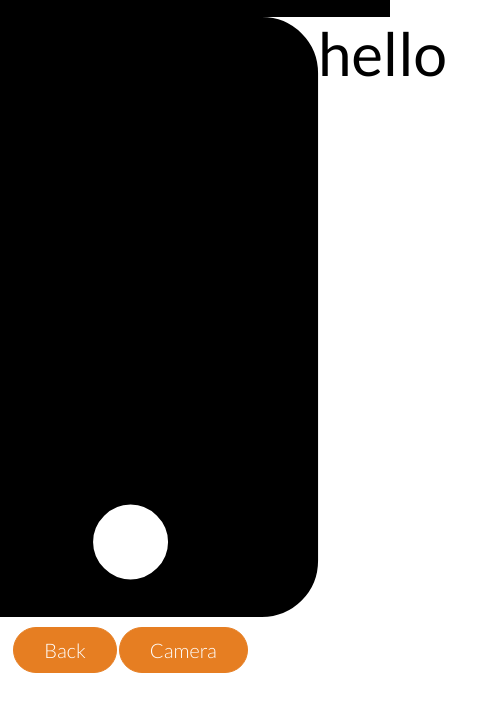
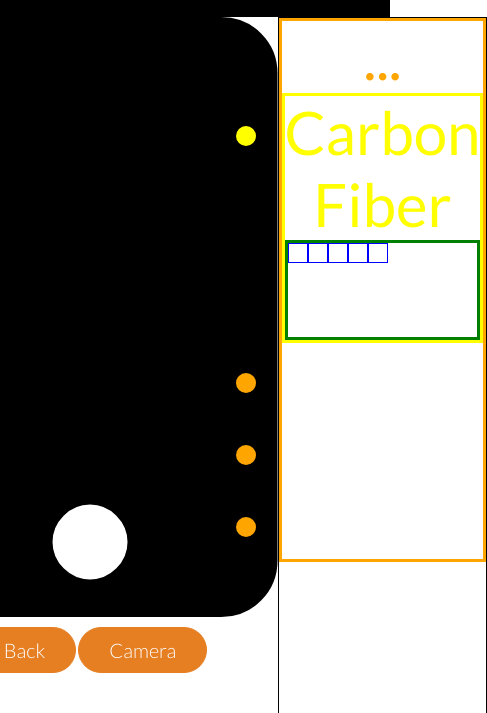
Before and after one commit to blakeschollmeyer/WrapHut, a website: page html/shop/apple-builder/apple-builder.html in a window 390 px wide. Shown: the part 131-844 px from the top of the page, 487 px wide, since content can reach past the window. Drawn offline with Linux system fonts and the light colour scheme.

Commit message:
Mobile-builder updates

```diff
--- a/html/shop/apple-builder/apple-builder.html
+++ b/html/shop/apple-builder/apple-builder.html
@@ -34,15 +34,24 @@
         </div>
     </div>
     <div class="section-mobile-builder__item-menu">
-        <p>hello</p>
+        <!--<p>menu</p>-->
 
-        <ul id="1">
-            <li id="2">
-                <ul id="3">
-                    <li id="4"></li>
+        <!-- all dropdowns -->
+        <ul class="section-mobile-builder__dropdown">
+            <p>...</p>
+            <!-- is the first dropdown -->
+            <li class="section-mobile-builder__dropdown__carbon">
+                <a onclick="myFunction()" href="#">Carbon Fiber</a>
+                <!-- holds patterns -->
+                <ul class="section-mobile-builder__dropdown__carbon__options">
+                    <!-- each individual pattern -->
+                    <li class="section-mobile-builder__dropdown__carbon__options__carbon1"></li>
+                    <li class="section-mobile-builder__dropdown__carbon__options__carbon1"></li>
+                    <li class="section-mobile-builder__dropdown__carbon__options__carbon1"></li>
+                    <li class="section-mobile-builder__dropdown__carbon__options__carbon1"></li>
+                    <li class="section-mobile-builder__dropdown__carbon__options__carbon1"></li>
                 </ul>
             </li>
-            <li></li>
             <li></li>
             <li></li>
             <li></li>
@@ -63,5 +72,8 @@
         <a class="footer__link" href="#"><i class="fab fa-pinterest"></i></a>
     </div>
 </footer>
+
+<script type="text/javascript" src="../../../js/main.js"></script>
+
 </body>
 </html>
--- a/js/main.js
+++ b/js/main.js
@@ -1,10 +1,8 @@
-let current = 0,
-    slides = document.getElementsByClassName("header");
-
-setInterval(function() {
-    for (let i = 0; i < slides.length; i++) {
-        slides[i].style.opacity = 0;
+function myFunction() {
+    var x = document.getElementsByClassName("section-mobile-builder__dropdown__carbon__options");
+    if (x.style.display === "none") {
+        x.style.display = "block";
+    } else {
+        x.style.display = "none";
     }
-    current = (current != slides.length - 1) ? current + 1 : 0;
-    slides[current].style.opacity = 1;
-}, 3000);
+}
--- a/sass/layout/apple/apple-builder.scss
+++ b/sass/layout/apple/apple-builder.scss
@@ -25,10 +25,42 @@
     text-align: center;
     width: 50rem;
     font-size: 6rem;
+    color: black;
+    border: 1px solid;
+
+  }
+
+  //all dropdowns
+  &__dropdown {
+    color: orange;
+    border: 3px solid;
+
+    //is the first dropdown
+    &__carbon {
+      color: yellow;
+      border: 3px solid;
+
+      & a{
+        text-decoration: none;
+        color: yellow;
+      }
+
+      //holds patterns
+      &__options {
+        height: 100px;
+        color: green;
+        border: 3px solid;
+        display: flex;
+
+        //each individual pattern
+        &__carbon1 {
+          list-style-type: none;
+          color: blue;
+          border: 1px solid;
+          width: 20px;
+          height: 20px;
+        }
+      }
+    }
   }
 }
-
-#1 {
-  width: 500px;
-  height: 500px;
-}
```
Also changed, not shown: index.html (+1 -1 lines), css/style.css.
